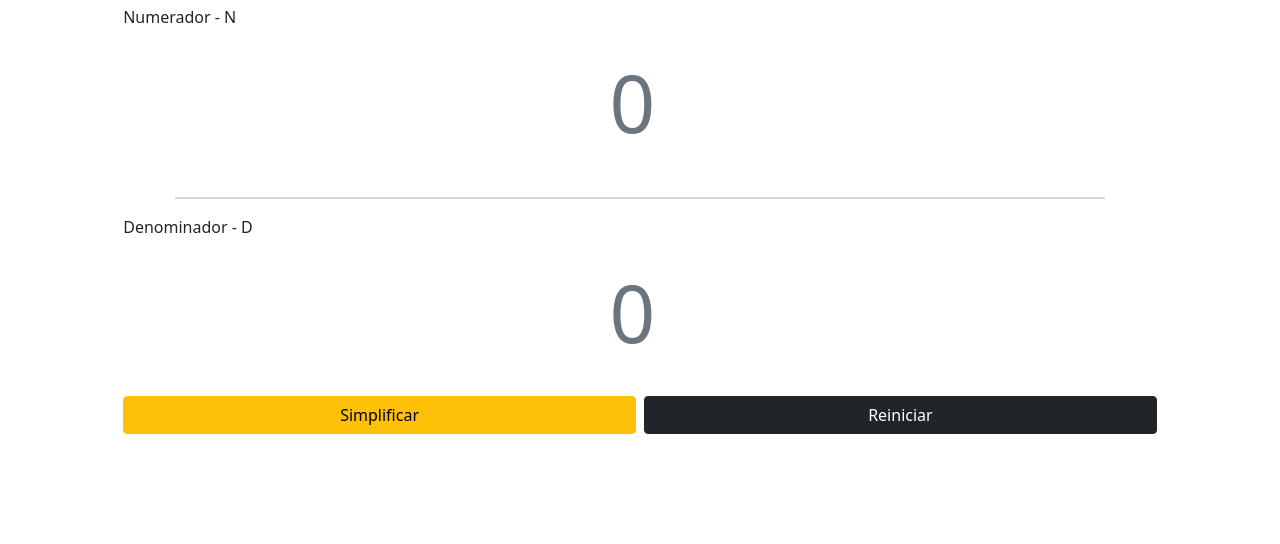
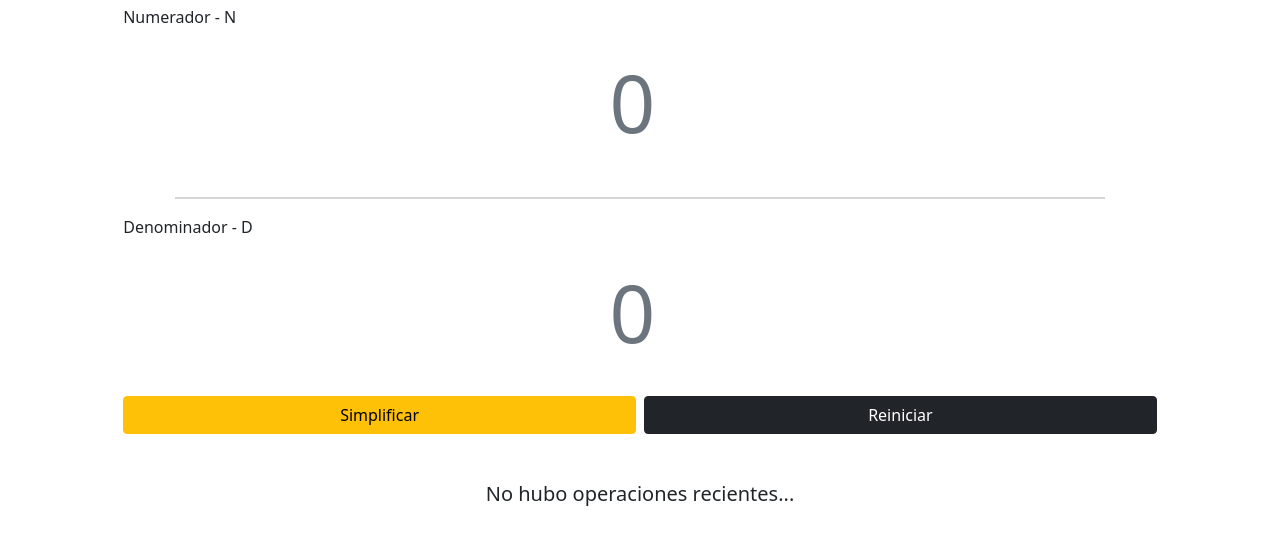
Before and after one commit to ignaarguello/SimplifyEasy, a plain HTML site: page index.html in a window 1280 px wide. Shown: the part 94-638 px from the top of the page. Drawn offline with nearby package versions, Linux system fonts and the light colour scheme.

Commit message:
ultimo commit

```diff
--- a/estilos.css
+++ b/estilos.css
@@ -101,6 +101,11 @@
   .number-fraccion:nth-child(1) {
       border-bottom: 2px solid rgb(97, 97, 97);
   }
+
+  #titulo-NoOperacionesRecientes{
+    font-size: 20px;
+    margin-top: 2rem;
+  }
 }
 
 @media screen and (min-width:414px) {
--- a/funciones.js
+++ b/funciones.js
@@ -8,11 +8,8 @@ function simplificarFraccion(numerador, denominador) {
             return calcularMCD(b, a % b);
         }
     }
-
     // Calcula el MCD de los dos números
     const mcd = calcularMCD(numerador, denominador);
-    console.log('MCD Encontrado:', mcd)
-
     if (mcd === 1) {
         return {
             success: false
@@ -21,7 +18,6 @@ function simplificarFraccion(numerador, denominador) {
         // Simplifica la fracción dividiendo ambos números por el MCD
         const numeradorSimplificado = numerador / mcd;
         const denominadorSimplificado = denominador / mcd;
-
         // Devuelve los valores simplificados como un objeto
         return {
             success: true,
--- a/index.js
+++ b/index.js
@@ -1,6 +1,15 @@
+//Variable del contenedor 'Resultado'
+const contenedor_resultado = document.querySelector('#contenedor-resultado');
+
+const ultima_operacionInLocalStorage = localStorage.getItem('ultima-operacion')
+if (ultima_operacionInLocalStorage === null) {
+    contenedor_resultado.innerHTML = `
+    <h2 id='titulo-NoOperacionesRecientes'>No hubo operaciones recientes...</h2>
+    `
+}
+
 //Captamos los valores de los inputs y agregarmos eventos a botones:
 const btn_simplificar = document.querySelector('#btn-simplificar');
-const contenedor_resultado = document.querySelector('#contenedor-resultado');
 
 const obtener_valores_inputs = (e) => {
     e.preventDefault()
```
